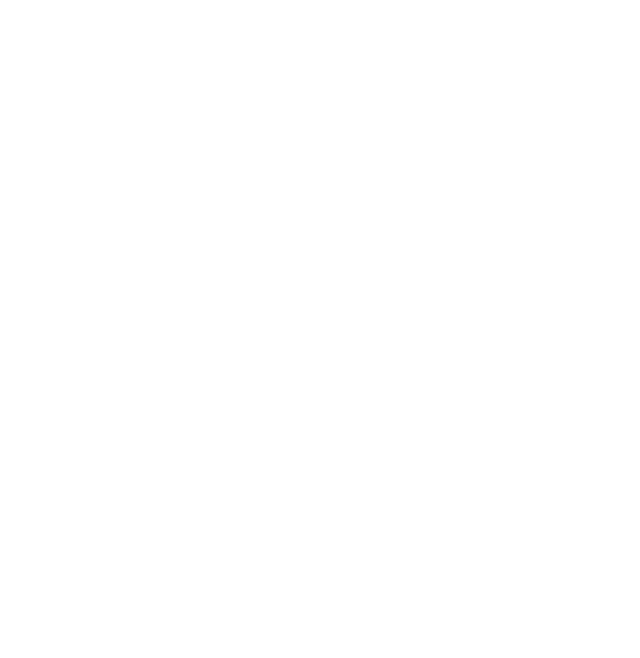
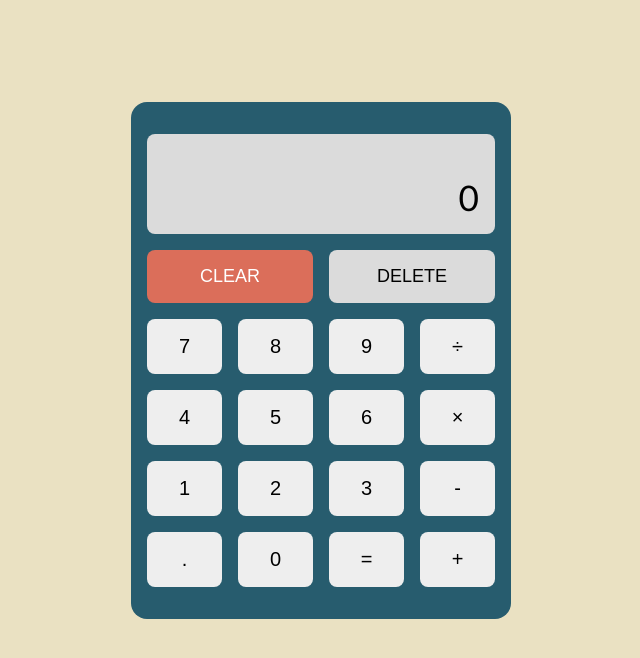
Before and after one commit to epunksandr/calculator, a plain HTML site: page index.html in a window 1280 px wide. Shown: the whole page, without its empty margins (319-959 px from the left). Drawn offline with Linux system fonts and the light colour scheme.

Commit message:
built frontend and basic operations in js

```diff
--- a/index.html
+++ b/index.html
@@ -1,5 +1,6 @@
 <!DOCTYPE html>
 <html lang="en">
+
 <head>
     <meta charset="UTF-8">
     <meta name="viewport" content="width=device-width, initial-scale=1.0">
@@ -7,7 +8,42 @@
     <script src="script.js" defer></script>
     <title>Document</title>
 </head>
+
 <body>
+    <div class="container">
+        <div class="calculator">
+            <div class="screen">
+                <p class="currentOperation"></p>
+                <p class="input">0</p>
+            </div>
+            <div class="top-buttons">
+                <button class="clear">Clear</button>
+                <button class="delete">Delete</button>
+            </div>
+            <div class="buttons">
+                <button>7</button>
+                <button>8</button>
+                <button>9</button>
+                <button>÷</button>
 
+                <button>4</button>
+                <button>5</button>
+                <button>6</button>
+                <button>×</button>
+
+                <button id="1">1</button>
+                <button>2</button>
+                <button>3</button>
+                <button>-</button>
+
+                <button>.</button>
+                <button>0</button>
+                <button>=</button>
+                <button>+</button>
+            </div>
+        </div>
+        <div class="footer"></div>
+    </div>
 </body>
+
 </html>
--- a/script.js
+++ b/script.js
@@ -0,0 +1,29 @@
+// let input = document.querySelector(".input");
+// const clearBtn = document.querySelector(".clear");
+// const btn1 = document.querySelector("#btn1");
+// const btn2 = document.querySelector("#btn2");
+// const btn3 = document.querySelector("#btn3");
+// const btn4 = document.querySelector("#btn4");
+
+// const buttons = document.querySelectorAll(".buttons");
+// let initialValue = 0;
+
+// one.addEventListener("click", () => input.textContent = 1)
+
+// clearBtn.addEventListener("click", () => input.textContent = initialValue)
+
+function add (prev, current) {
+    return prev + current;
+}
+
+function subtract (prev, current) {
+    return prev - current;
+}
+
+function multiply(prev, current) {
+    return prev * current;
+}
+
+function divide(prev, current) {
+    return prev / current;
+}
--- a/styles.css
+++ b/styles.css
@@ -0,0 +1,92 @@
+* {
+    margin: 0;
+    box-sizing: border-box;
+}
+
+body {
+    background-color: #EAE1C2;
+    font-family: 'Gill Sans', 'Gill Sans MT', Calibri, 'Trebuchet MS', sans-serif;
+}
+
+.container {
+    display: flex;
+    justify-content: center;
+    align-items: center;
+    height: 90vh;
+}
+
+.calculator {
+    background-color: #275C6E;
+    width: 380px;
+    height: auto;
+    border-radius: 1rem;
+    padding: 2rem 1rem;
+}
+
+.screen {
+    background-color: #dbdbdb;
+    width: 100%;
+    height: 100px;
+    border-radius: 8px;
+    padding: 1rem;
+    display: flex;
+    flex-direction: column;
+    justify-content: end;
+    align-items: end;
+    margin-bottom: 1rem;
+
+    .currentOperation {
+        margin-bottom: 10px;
+    }
+
+    .input {
+        font-size: 2.2rem;
+    }
+}
+
+.top-buttons {
+    display: flex;
+    gap: 1rem;
+    margin-bottom: 1rem;
+
+    .clear {
+        flex: 1;
+        background-color: #DB6E5A;
+        color: #ffffff;
+        padding: 1rem;
+        font-size: 1.125rem;
+        font-weight: 500;
+        text-transform: uppercase;
+        border-radius: 8px;
+        border: none;
+        cursor: pointer;
+    }
+
+    .delete {
+        flex: 1;
+        background-color: #dbdbdb;
+        padding: 1rem;
+        font-size: 1.125rem;
+        font-weight: 500;
+        text-transform: uppercase;
+        border-radius: 8px;
+        border: none;
+        cursor: pointer;
+    }
+}
+
+.buttons {
+    display: flex;
+    flex-wrap: wrap;
+    gap: 1rem;
+
+    button {
+        flex: 1 0 20%;
+        padding: 1rem;
+        font-size: 20px;
+        border: none;
+        background: #eee;
+        border-radius: 8px;
+        cursor: pointer;
+    }
+}
```
